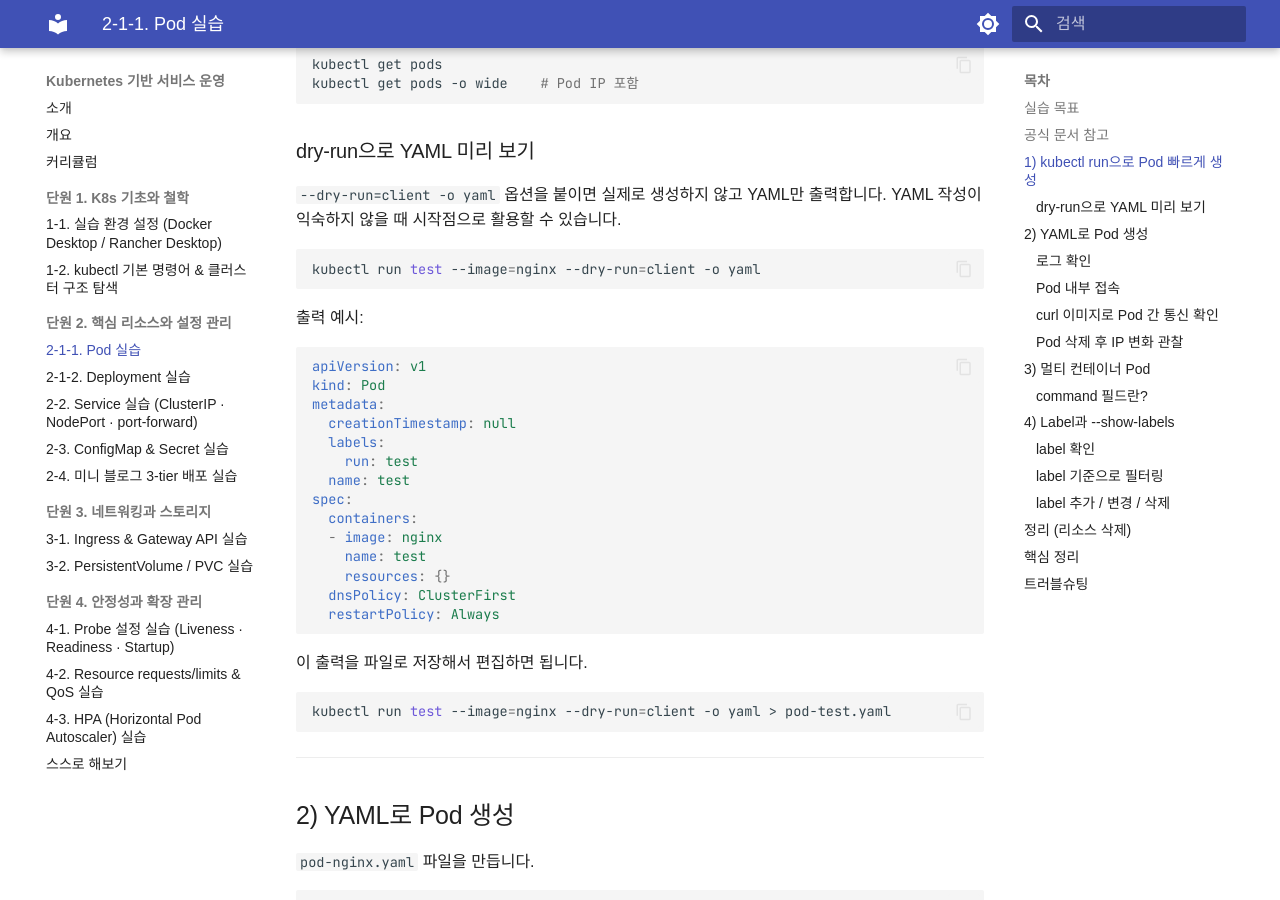
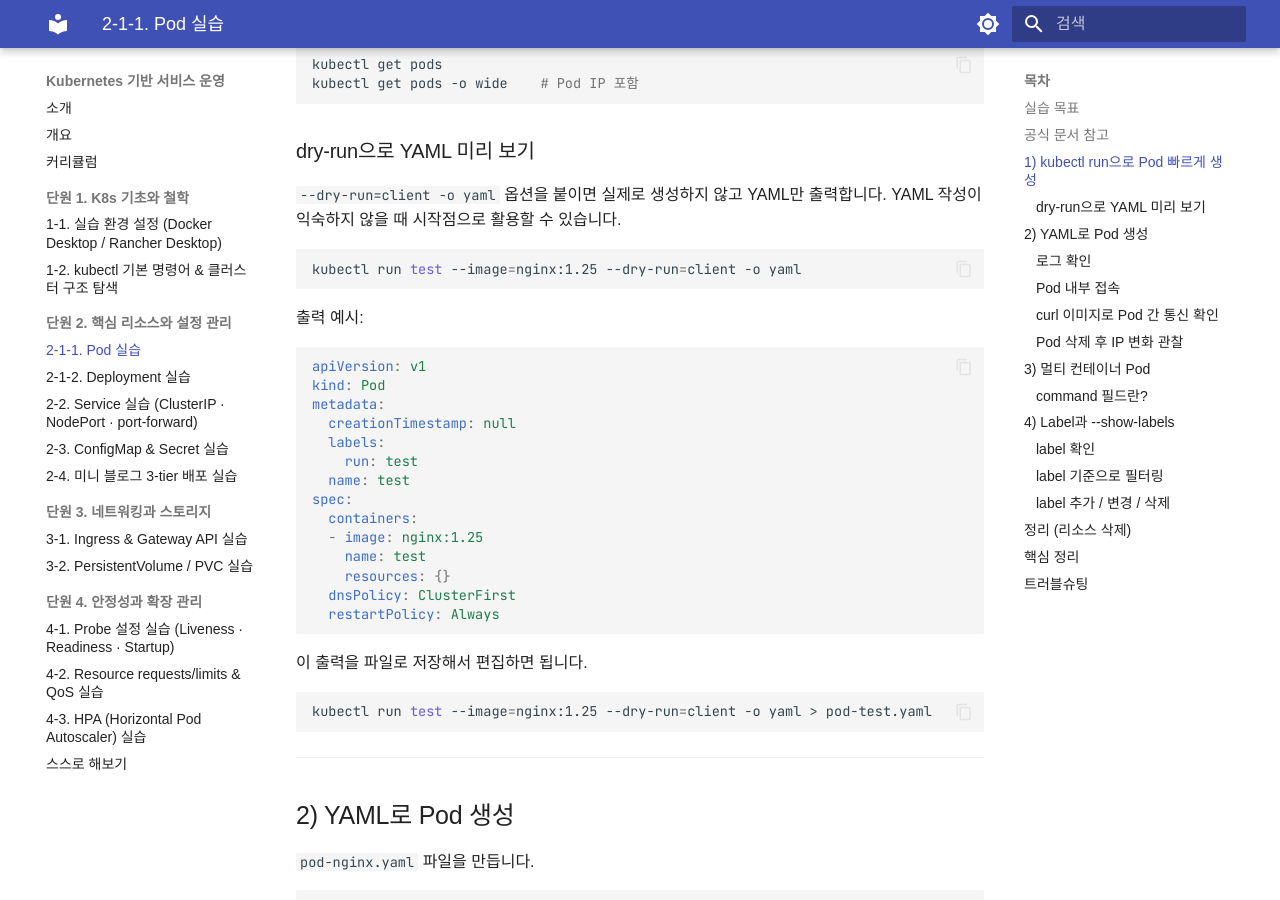
Before and after one commit to skilleat-labs/docker-k8s-labs, an MkDocs documentation site: the page built from docs/modules/module10/2-1-1.md, in a window 1280 px wide and 900 px high, scrolled down 733 px. Built offline with MkDocs 1.6.1 and Material for MkDocs 9.7.7, drawn with Linux system fonts in a browser that asks for light colours; some web fonts are replaced.

Commit message:
docs: dry-run 예시 이미지 태그 nginx → nginx:1.25로 통일

````diff
--- a/docs/modules/module10/2-1-1.md
+++ b/docs/modules/module10/2-1-1.md
@@ -33,7 +33,7 @@ kubectl get pods -o wide    # Pod IP 포함
 `--dry-run=client -o yaml` 옵션을 붙이면 실제로 생성하지 않고 YAML만 출력합니다. YAML 작성이 익숙하지 않을 때 시작점으로 활용할 수 있습니다.
 
 ```bash
-kubectl run test --image=nginx --dry-run=client -o yaml
+kubectl run test --image=nginx:1.25 --dry-run=client -o yaml
 ```
 
 출력 예시:
@@ -48,7 +48,7 @@ metadata:
   name: test
 spec:
   containers:
-  - image: nginx
+  - image: nginx:1.25
     name: test
     resources: {}
   dnsPolicy: ClusterFirst
@@ -58,7 +58,7 @@ spec:
 이 출력을 파일로 저장해서 편집하면 됩니다.
 
 ```bash
-kubectl run test --image=nginx --dry-run=client -o yaml > pod-test.yaml
+kubectl run test --image=nginx:1.25 --dry-run=client -o yaml > pod-test.yaml
 ```
 
 ---
````
